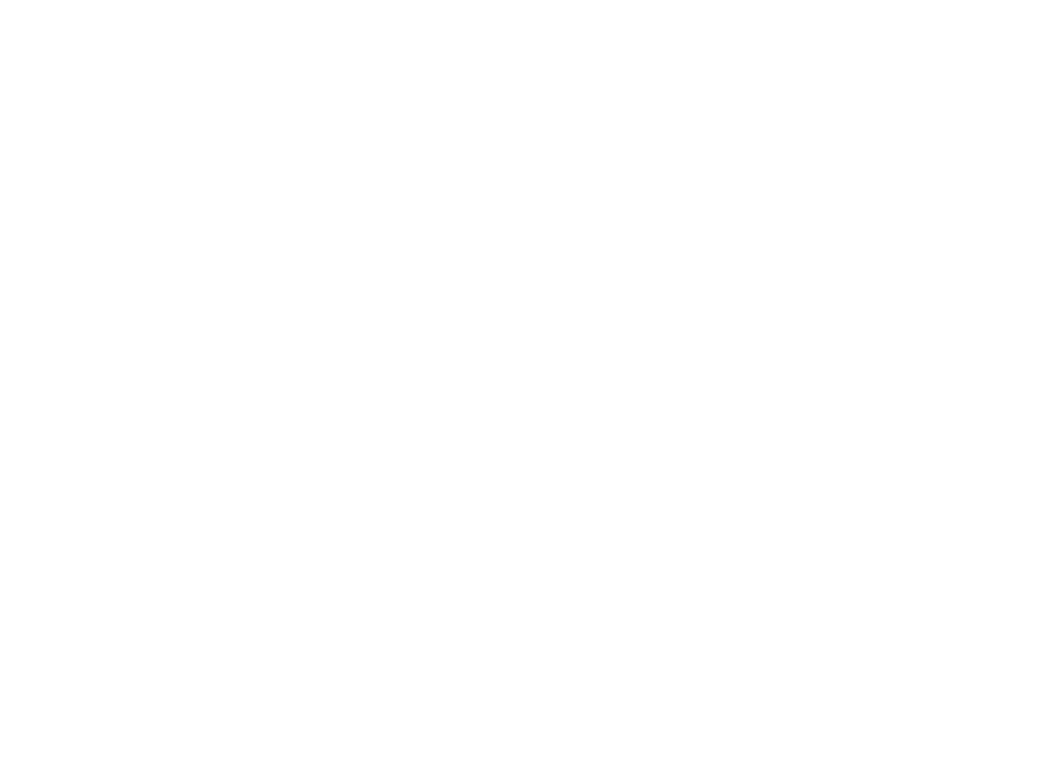
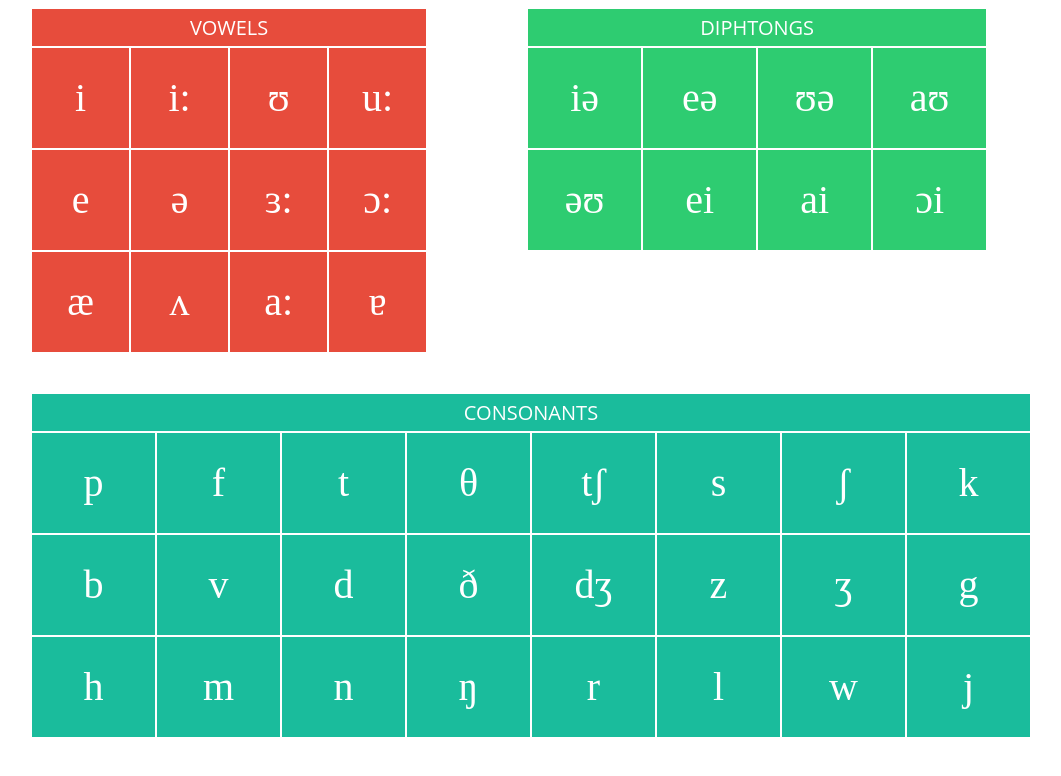
Before and after one commit to Yelakelly/IPA, a plain HTML site: page index.html in a window 1280 px wide. Shown: the whole page, without its empty margins (109-1170 px from the left). Drawn offline with Linux system fonts and the light colour scheme.

Commit message:
Added all symbols.

```diff
--- a/css/main.css
+++ b/css/main.css
@@ -0,0 +1,85 @@
+* {
+  box-sizing: border-box;
+}
+
+.ui-container {
+  max-width: 1000px;
+  margin: 0 auto;
+  display: flex;
+  flex-wrap: wrap;
+  align-items: flex-start;
+}
+
+.ui-row {
+  font-size: 40px;
+  text-align: center;
+  display: flex;
+  align-items: flex-start;
+  flex-flow: row wrap;
+}
+
+.ui-col {
+  line-height: 100px;
+  flex: 0 0 25%;
+  min-height: 100px;
+  border: 1px solid #fff;
+}
+
+.ui-col:hover {
+  opacity: 0.8;
+  cursor: pointer;
+}
+
+.ui-header {
+  font-family: "Open Sans", sans-serif;
+  margin: 0px;
+  font-size: 20px;
+  padding: 5px 10px;
+  text-transform: uppercase;
+  border: 1px solid #fff;
+  min-width: 100%;
+}
+
+.vowels {
+  color: #fff;
+  min-width: 42%;
+  padding-right: 8%;
+}
+.vowels__col {
+  background: #e74c3c;
+}
+
+.vowels-header {
+  color: #fff;
+  background: #e74c3c;
+}
+
+.diphtongs {
+  min-width: 48%;
+  padding-left: 2%;
+  color: #fff;
+}
+
+.diphtongs__col {
+  background: #2ecc71;
+}
+
+.diphtongs-header {
+  background: #2ecc71;
+}
+
+
+.consonants {
+  min-width: 100%;
+  color: #fff;
+  padding-top: 4%;
+}
+
+.consonants__col {
+  background: #1abc9c;
+  flex: 0 0 12.5%;
+}
+
+.consonants-header {
+  background: #1abc9c;
+}
--- a/index.html
+++ b/index.html
@@ -1,11 +1,66 @@
 <!DOCTYPE html>
 <html lang="en">
 <head>
-	<meta charset="UTF-8">
-	<title>Pronucations</title>
-	<link rel="stylesheet" href="css/main.css">
+		<meta charset="UTF-8">
+		<title>Pronucations</title>
+		<link rel="stylesheet" href="css/main.css">
 </head>
 <body>
+	<div class="ui-container">
+		<div class="ui-row vowels">
+			<p class="vowels-header ui-header">Vowels</p>
+			<div class="ui-col vowels__col">i</div>
+			<div class="ui-col vowels__col">i:</div>
+			<div class="ui-col vowels__col">ʊ</div>
+			<div class="ui-col vowels__col">u:</div>
+			<div class="ui-col vowels__col">e</div>
+			<div class="ui-col vowels__col">ə</div>
+			<div class="ui-col vowels__col">ɜ:</div>
+			<div class="ui-col vowels__col">ɔ:</div>
+			<div class="ui-col vowels__col">æ</div>
+			<div class="ui-col vowels__col">ʌ</div>
+			<div class="ui-col vowels__col">a:</div>
+			<div class="ui-col vowels__col">ɐ</div>
+		</div>
+		<div class="ui-row diphtongs">
+			<p class="diphtongs-header ui-header">Diphtongs</p>
+			<div class="ui-col diphtongs__col">iə</div>
+			<div class="ui-col diphtongs__col">eə</div>
+			<div class="ui-col diphtongs__col">ʊə</div>
+			<div class="ui-col diphtongs__col">aʊ</div>
+			<div class="ui-col diphtongs__col">əʊ</div>
+			<div class="ui-col diphtongs__col">ei</div>
+			<div class="ui-col diphtongs__col">ai</div>
+			<div class="ui-col diphtongs__col">ɔi</div>
+		</div>
+		<div class="ui-row consonants">
+			<p class="consonants-header ui-header">Consonants</p>
+			<div class="ui-col consonants__col">p</div>
+			<div class="ui-col consonants__col">f</div>
+			<div class="ui-col consonants__col">t</div>
+			<div class="ui-col consonants__col">θ</div>
+			<div class="ui-col consonants__col">tʃ</div>
+			<div class="ui-col consonants__col">s</div>
+			<div class="ui-col consonants__col">ʃ</div>
+			<div class="ui-col consonants__col">k</div>
+			<div class="ui-col consonants__col">b</div>
+			<div class="ui-col consonants__col">v</div>
+			<div class="ui-col consonants__col">d</div>
+			<div class="ui-col consonants__col">ð</div>
+			<div class="ui-col consonants__col">dʒ</div>
+			<div class="ui-col consonants__col">z</div>
+			<div class="ui-col consonants__col">ʒ</div>
+			<div class="ui-col consonants__col">g</div>
+			<div class="ui-col consonants__col">h</div>
+			<div class="ui-col consonants__col">m</div>
+			<div class="ui-col consonants__col">n</div>
+			<div class="ui-col consonants__col">ŋ</div>
+			<div class="ui-col consonants__col">r</div>
+			<div class="ui-col consonants__col">l</div>
+			<div class="ui-col consonants__col">w</div>
+			<div class="ui-col consonants__col">j</div>
+		</div>
+	</div>
 	<script src="js/main.js"></script>
 </body>
 </html>
--- a/js/main.js
+++ b/js/main.js
@@ -0,0 +1,13 @@
+"use strict";
+
+document.addEventListener('DOMContentLoaded', function(){
+
+  let vowelSounds = [
+  	''
+  ];
+
+
+
+
+
+});
```
